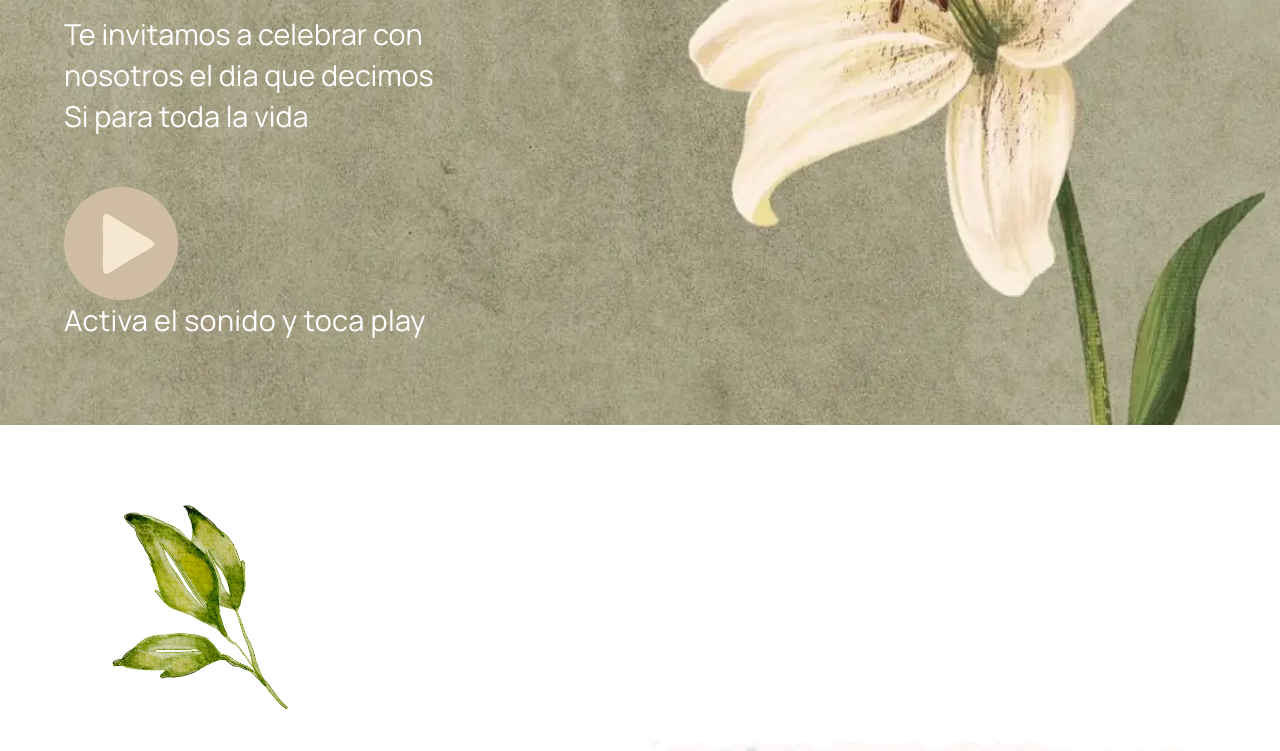
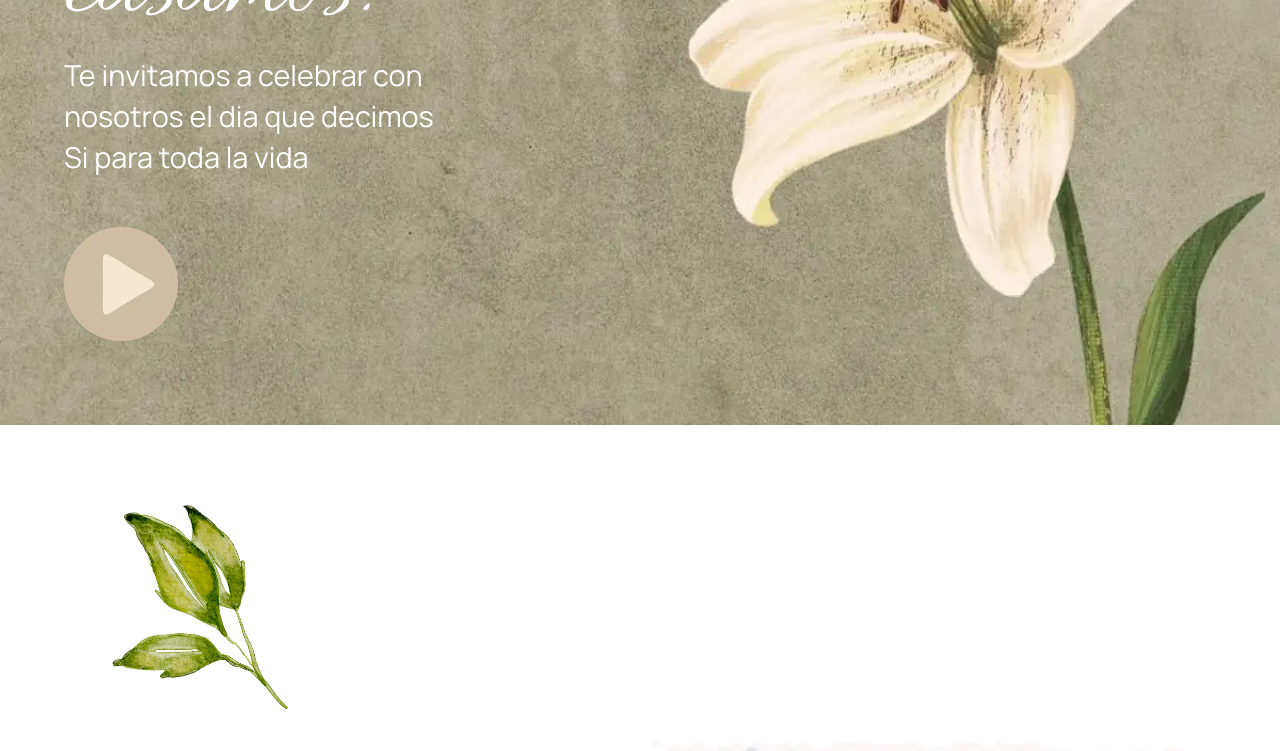
Before and after one commit to LucasMouhsen/leandroymartina, a React (Vite) app: page / in a window 1280 px wide. Shown: the part 1111-1862 px from the top of the page. Built offline with nearby package versions, Linux system fonts and the light colour scheme.

Commit message:
Refine homepage audio prompt

```diff
--- a/src/pages/InvitationPage.jsx
+++ b/src/pages/InvitationPage.jsx
@@ -2,9 +2,7 @@ import { useEffect, useRef, useState } from 'react'
 import { Link } from 'react-router-dom'
 import { useWedding } from '../context/useWedding.jsx'
 
-const AUDIO_ACTIVE_LABEL = 'Musica activada'
-const AUTOPLAY_BLOCKED_LABEL = 'El navegador bloqueo el autoplay. Toca play para activarla'
-const AUDIO_PROMPT_LABEL = 'Activa el sonido y toca play'
+const AUTOPLAY_BLOCKED_LABEL = 'Toca en cualquier parte para escuchar la musica'
 const asset = (path) => `${import.meta.env.BASE_URL}${path}`
 
 export default function InvitationPage() {
@@ -146,13 +144,9 @@ export default function InvitationPage() {
                 />
               </button>
 
-              <p className="audio-note">
-                {isPlaying
-                  ? AUDIO_ACTIVE_LABEL
-                  : autoplayBlocked
-                    ? AUTOPLAY_BLOCKED_LABEL
-                    : AUDIO_PROMPT_LABEL}
-              </p>
+              {autoplayBlocked && !isPlaying ? (
+                <p className="audio-note">{AUTOPLAY_BLOCKED_LABEL}</p>
+              ) : null}
             </div>
           </div>
         </section>
```
